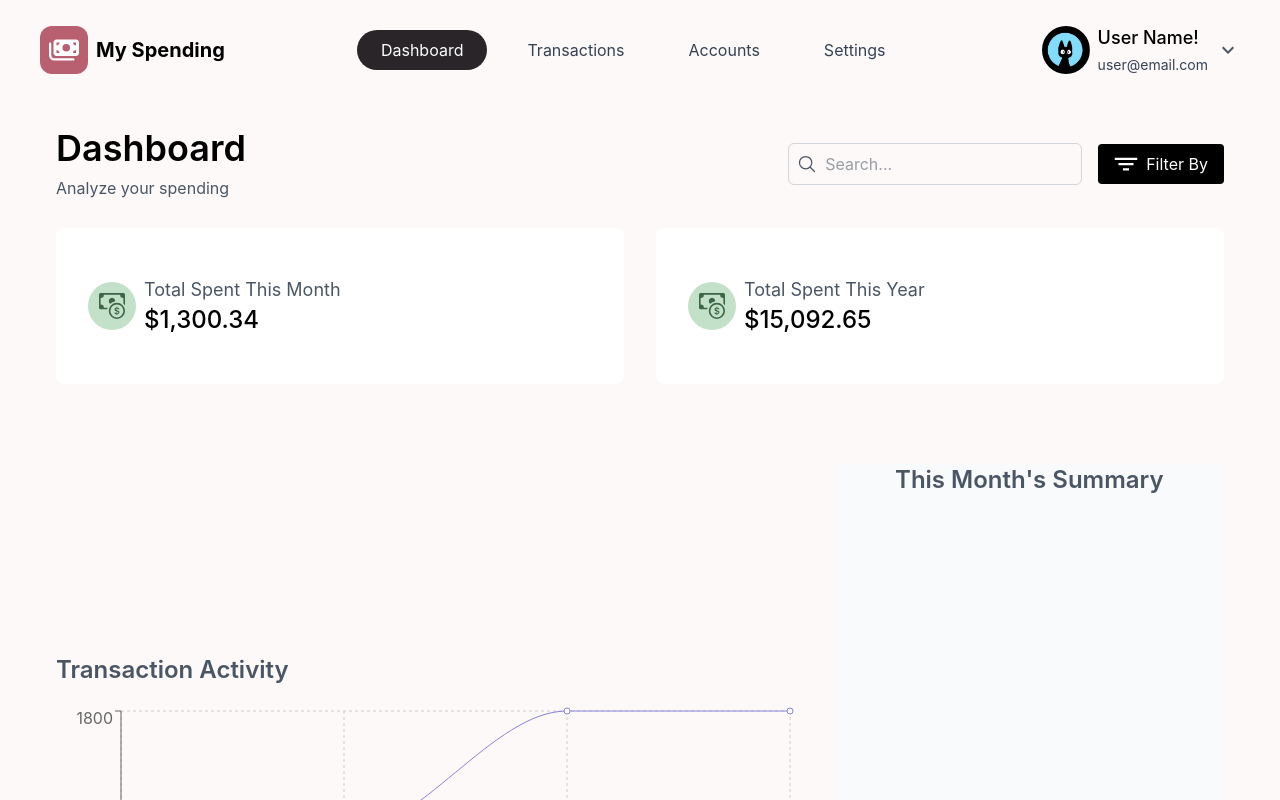
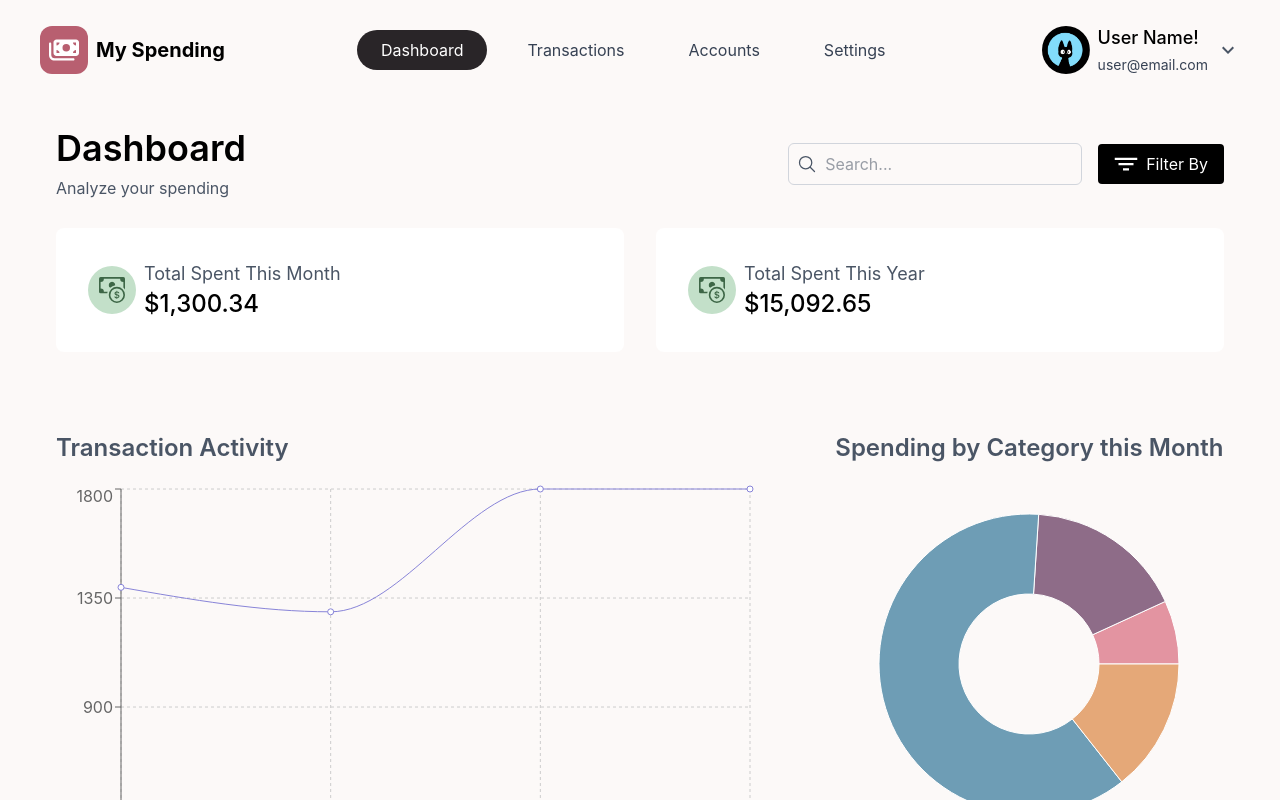
Before and after one commit to ncarr6/expense_tracking_app, a React (Vite) app in the folder frontend/: page / in a window 1280 px wide. Shown: the top 800 px of the page. Built offline with nearby package versions, Linux system fonts and the light colour scheme.

Commit message:
Format dashboard

```diff
--- a/frontend/src/App.jsx
+++ b/frontend/src/App.jsx
@@ -10,11 +10,11 @@ import Transactions from "./components/transactions";
 function App() {
   return (
 
-      <main>
-        <div className="px-10 min-h-screen bg-[#FCF9F8]">
+      <main className= "bg-[#FCF9F8]">
+        <div className="px-10">
           <Navbar />
 
-          <div className="grid h-screen mx-auto w-full px-6 md:px-4">
+          <div className="grid min-h-screen mx-auto w-full px-6 md:px-4">
             <Info
               title="Dashboard"
               subTitle="Analyze your spending"
@@ -22,7 +22,7 @@ function App() {
 
             <Stats />
 
-            <div className="flex w-full flex-col-reverse items-center gap-10 md:flex-row">
+            <div className="flex w-full flex-col gap-20 md:flex-row md:items-start">
               <Chart />
               <DoughnutChart />
             </div>
--- a/frontend/src/components/doughnutChart.jsx
+++ b/frontend/src/components/doughnutChart.jsx
@@ -14,21 +14,19 @@ function DoughnutChart( ) {
 
 
   return (
-    <div className="w-full md:w-1/3 flex flex-col items-center bg-gray-50">
-      <Title title="This Month's Summary"/>
+    <div className="w-full md:w-1/3 flex flex-col items-center">
+      <Title title="Spending by Category this Month"/>
 
-      <ResponsiveContainer width={"100%"} height={500}/>
+      <ResponsiveContainer width={"100%"} />
           <PieChart width={500} height={400}>
                 <Tooltip />
                 <Pie
                     data={test_data}
                     dataKey="amount"
-                    outerRadius={170}
-                    innerRadius={80}
+                    outerRadius={150}
+                    innerRadius={70}
 
-                    label={({ name, amount }) =>
-                        `${name}: ${amount}`
-                    }
+
                     shape={(props) => {
                       const { index } = props;
                       return (
--- a/frontend/src/components/stats.jsx
+++ b/frontend/src/components/stats.jsx
@@ -25,7 +25,7 @@ function Stats() {
 
       { testData.map((item, index)=>(
           <div key={index + item.label} className="w-full 2xl:min-w-96 flex items-center justify-between
-          gap-5 px-4 md:px-8 py-12 rounded-lg bg-[#FFFFFF] border-gray-100">
+          gap-5 px-4 md:px-8 py-8 rounded-lg bg-[#FFFFFF] border-gray-100">
 
             <div className="flex items-center justify-center gap-2">
               <div className={`w-12 h-12 flex items-center justify-center rounded-full ${ICON_STYLES[0]}` }>
```
Lines whose indentation alone changed are shown as unchanged.
